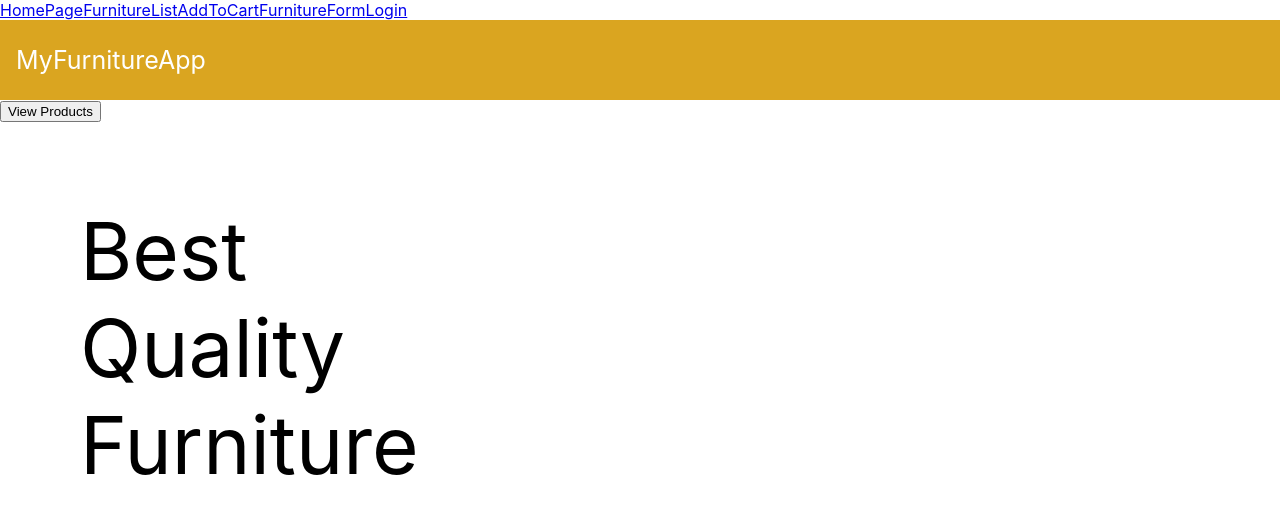
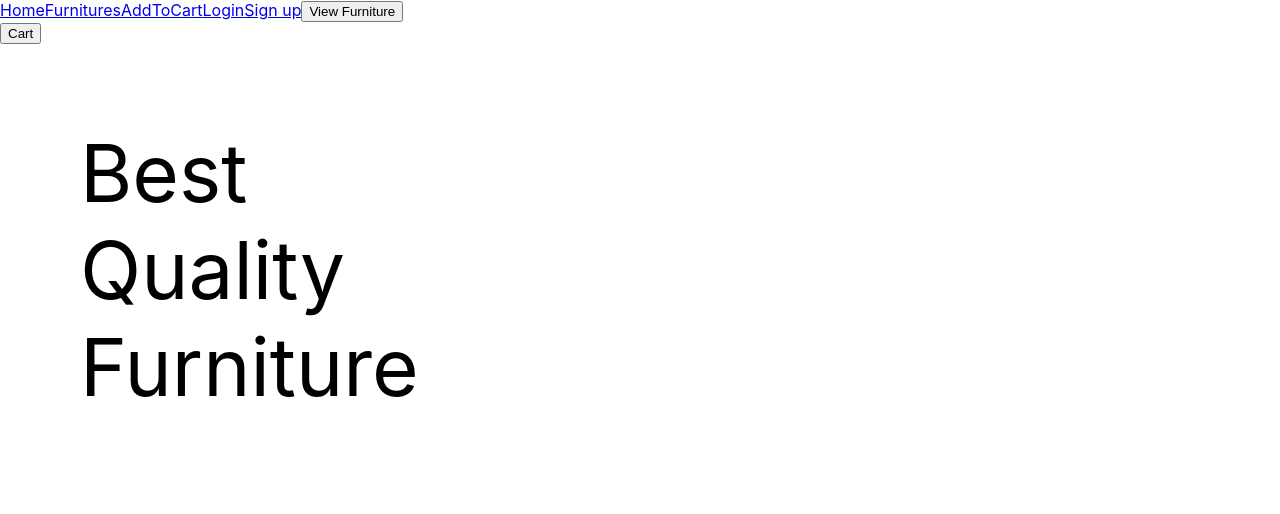
Before and after one commit to gideonlangat98/Furniture-Booking, a React (Create React App) app: page / in a window 1280 px wide. Shown: the top 514 px of the page. Built offline with nearby package versions, Linux system fonts and the light colour scheme.

Commit message:
add viewing product's button to NavBar

```diff
--- a/src/App.css
+++ b/src/App.css
@@ -2,8 +2,8 @@
     text-align: center;
 }
 
-.navbar--wrapper{
-    font-size: 25px;
+/* .navbar--wrapper{ */
+    /* font-size: 25px;
     height: 10vh;
     background: goldenrod;
     color: white;
@@ -11,7 +11,7 @@
     justify-content: space-between;
     align-items: center;
     padding: 0 1rem;
-}
+} */
 
 .login{
     margin-right: 1rem;
--- a/src/App.js
+++ b/src/App.js
@@ -1,5 +1,5 @@
 import './App.css';
-import React, {useState} from "react";
+import React, { useState } from "react";
 import { Route, Switch } from "react-router-dom"
 import NavBar from './Components/NavBar';
 import FurnitureList from './Components/FurnitureList';
@@ -51,10 +51,6 @@ function App() {
 
       </Switch>
 
-
-
-
-
     </div>
 
   );
--- a/src/Components/NavBar.js
+++ b/src/Components/NavBar.js
@@ -5,31 +5,28 @@ function NavBar({setShow}) {
   return (
     <div className='nav'>
       <NavLink to="/">
-        HomePage
+        Home
       </NavLink>
       <NavLink to="/furniturelist">
-        FurnitureList
+        Furnitures
       </NavLink>
       <NavLink to="/addtocart">
         AddToCart
       </NavLink>
       <NavLink to="/furnitureform">
-        FurnitureForm
+        Login
       </NavLink>
       <NavLink to="/login">
-        Login
+        Sign up
       </NavLink>
-
-
-      <div className='navbar--wrapper' onClick={() => setShow(true)}>
-        <div>MyFurnitureApp</div>
-        </div>
+      {/* <div className='navbar--wrapper' > */}
+        <button onClick={() => setShow(true)}>View Furniture</button>
+        {/* </div> */}
         <div className='rightbar-wrapper'>
           <span>
-            <i class="fa fa-shopping-cart" aria-hidden="true"></i>
             </span>
             <div>
-              <button onClick={() => setShow(false)}>View Products</button>
+              <button onClick={() => setShow(false)}>Cart</button>
               </div>
               <div>
             {/* <div>AddToCart</div> */}
```
